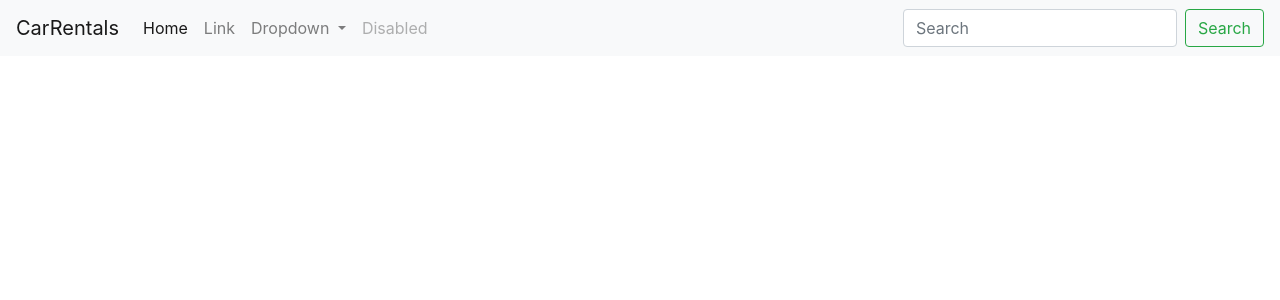
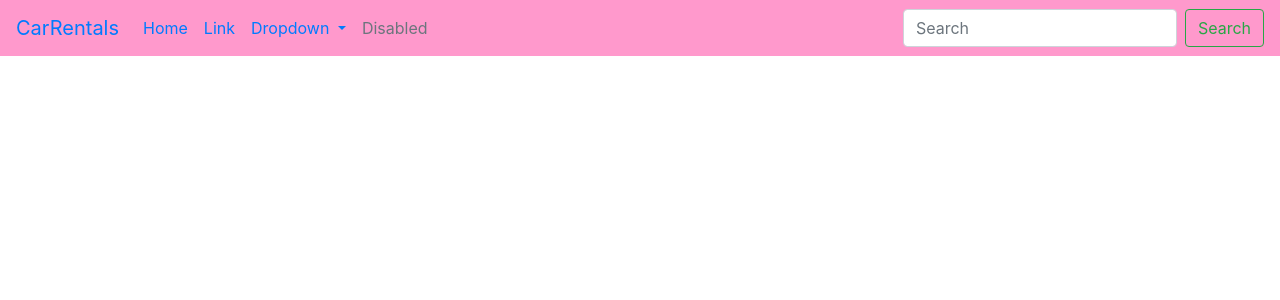
Before and after one commit to afefhnid/Django-, a Django app: page /accueil/ in a window 1280 px wide. Shown: the top 300 px of the page. Run offline with Django 3.2, Linux system fonts and the light colour scheme; some libraries are stand-ins or nearby versions.

Commit message:
style navbar

```diff
--- a/carRentals/Accueil/templates/acceuil/acceuil.html
+++ b/carRentals/Accueil/templates/acceuil/acceuil.html
@@ -19,7 +19,7 @@
   <body>
     <nav
       style="background-color: #ff99cc;"
-      class="navbar navbar-expand-lg navbar-light bg-light .navbar-custom { background-color: lightgreen; }"
+      class="navbar navbar-expand-lg .navbar-custom { background-color: lightgreen; }"
     >
       <a class="navbar-brand" href="#">CarRentals</a>
       <button
```
